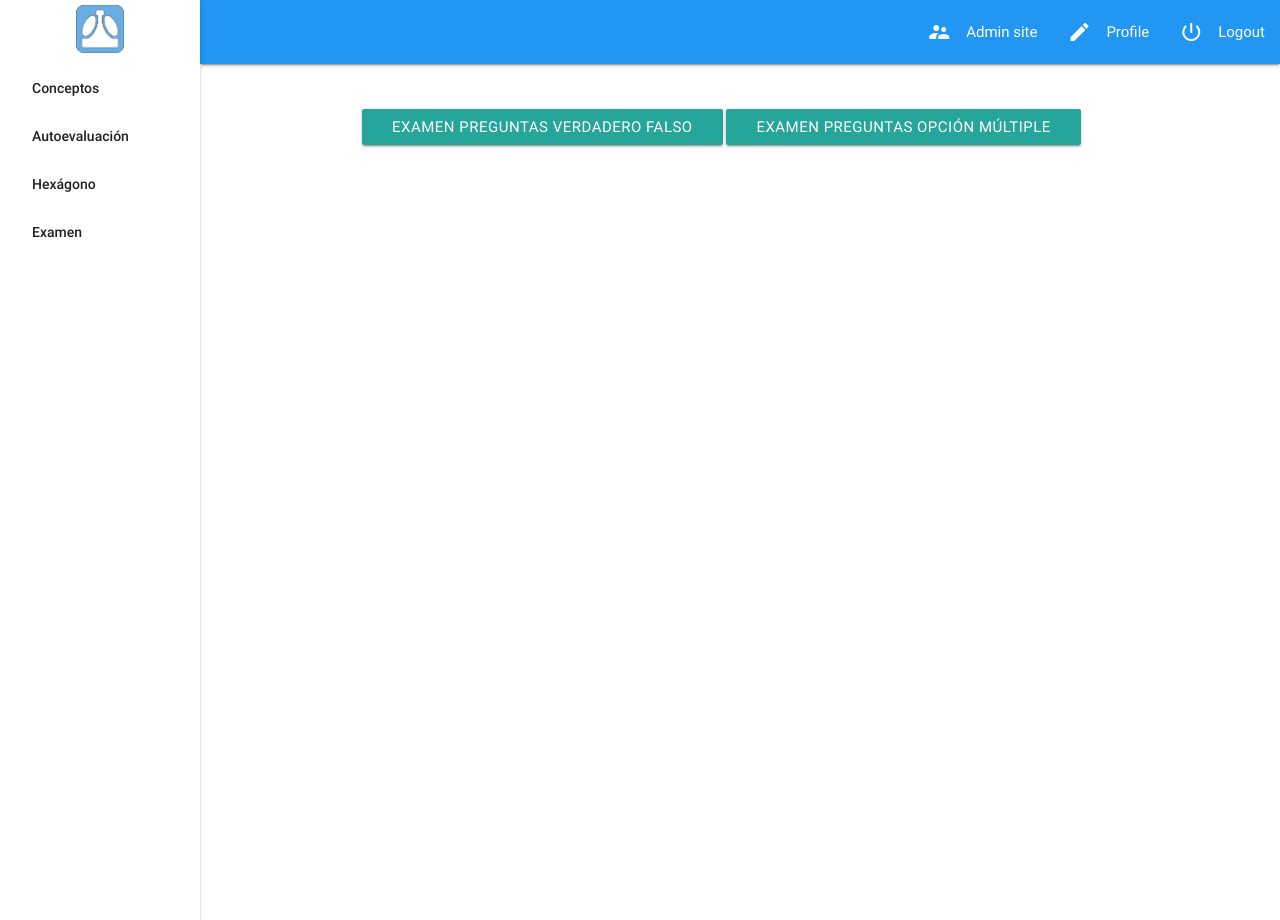
After one commit to rogegg/iOrg2, a Django app: page /question/exam_type in a window 1280 px wide. The commit adds this page. Run offline with Django 3.2, Linux system fonts and the light colour scheme; a user stored in the database is signed in.

Commit message:
fix examen verdadero falso, se añade logo a la navegación lateral y sección de examen en la navegación

```diff
--- a/question/urls.py
+++ b/question/urls.py
@@ -9,5 +9,6 @@ urlpatterns = [
     url(r'vf/single/$', views.single_question, name='vf_single'),
     url(r'opm/single/$', views.single_question, name='opm_single'),
     url(r'vf/question_response$', views.question_response, name='question_response'),
+    url(r'exam_type', views.exam_type, name='exam_type'),
     url(r'vf/exam', views.exam_vf, name='exam_vf'),
 ]
--- a/question/views.py
+++ b/question/views.py
@@ -103,6 +103,10 @@ def question_response(request):
     return render(request, 'question/test_form.html',{"message":"NO POST"})
 
 
+@login_required()
+def exam_type(request):
+    return render(request, 'question/exam_type.html')
+
 
 def generate_exam_vf():
     question_list = Question.objects.filter(type='vf')
@@ -130,12 +134,12 @@ def exam_vf(request):
         response_list = []
         questions_id_list = []
         options_list = []
-        score1 = 0
-        score2 = 0
-        count_ok = 0 #Número de respuestas correctas
-        count_error = 0 #Número de respuestas incorrectas
-        count_no_response = 0 #nÚmero de respuestas sin responder
-        score = 0
+        count_ok = 0            #Número de respuestas correctas
+        count_error = 0         #Número de respuestas incorrectas
+        count_no_response = 0   #nÚmero de respuestas sin responder
+        score = 0               #puntuación total del examen
+        score_ok = 0.5          #puntuación para respuesta correcta
+        score_error = -0.25     #puntuacion para respuesta incorrecta
         for i in range(1,20):
             if(request.POST.get("question-" + str(i) + "-1") == None):
                 break
@@ -145,37 +149,41 @@ def exam_vf(request):
             option_selected_2 = (request.POST.get("option-" + str(question_id_2)))
             #comprobamos si es respuesta que resta, suma o no influye
             if(option_selected_1 == None):
-                score1 = 0
                 count_no_response=count_no_response+1
             elif(Question.objects.get(id=question_id_1).answer == option_selected_1):
-                score1 = 0.25
                 count_ok = count_ok+1
+                score = score + score_ok
             else:
-                score1 = -0.25
                 count_error = count_error+1
+                score = score + score_error
 
             if (option_selected_2 == None):
-                score2 = 0
                 count_no_response = count_no_response + 1
             elif (Question.objects.get(id=question_id_2).answer == option_selected_2):
-                score2 = 0.25
                 count_ok = count_ok + 1
+                score = score + score_ok
             else:
-                score2 = -0.25
                 count_error = count_error + 1
+                score = score + score_error
 
             response_list.append({
                 "question": Question.objects.get(id=question_id_1),
                 "option_selected": option_selected_1,
-                "score": score1
             })
             response_list.append({
                 "question": Question.objects.get(id=question_id_2),
                 "option_selected": option_selected_2,
-                "score": score2
             })
 
-        score = (count_ok*0.25) - (count_error*0.25)
+        # Ponderamos nota sobre 10
+        n_questions = len(response_list)
+        score_t = (score * 10.0) / (n_questions * score_ok)
+
+        print("Número de preguntas -> ", n_questions)
+        print("Score bruto         -> ", score)
+        print("Score sobre 10      -> ", score_t)
+        print("n_questions * score_ok      -> ", n_questions*score_ok)
+
         total_score={
             "count_ok": count_ok,
             "count_error": count_error,
--- a/static/css/style.css
+++ b/static/css/style.css
@@ -10,6 +10,15 @@ footer {
 }
 .lateral-nav-wrapper {
   width: 200px;
+}
+.lateral-nav-wrapper .logo-container {
+  height: 64px;
+  min-height: 64px;
+  padding: 5px;
+}
+.lateral-nav-wrapper .logo-container img {
+  max-width: 100%;
+  max-height: 100%;
 }
 .admin-site-container .settings-button-container .button-description {
   opacity: 0;
--- a/static/less/main.less
+++ b/static/less/main.less
@@ -7,7 +7,18 @@ header,main,footer{
 
 .lateral-nav-wrapper{
     width: 200px;
+    .logo-container{
+        height: 64px;
+        min-height: 64px;
+        padding: 5px;
+        img{
+
+            max-width:100%;
+            max-height:100%;
+        }
+    }
 }
+
 
 .admin-site-container{
     .settings-button-container{
--- a/templates/index.html
+++ b/templates/index.html
@@ -20,7 +20,6 @@
             <div class="nav-wrapper blue">
                 <div class="row">
                     <a href="#" data-activates="nav-mobile" class="button-collapse"><i class="material-icons">menu</i></a>
-                    <div class="col"><a href="#">Logo</a></div>
 
                     <ul class="right">
                     {% if perms.datareader.add_concept %}
@@ -37,10 +36,15 @@
     </header>
 
         <ul id="nav-mobile" class="lateral-nav-wrapper side-nav fixed">
+            <li class="logo-container">
+                <a href="{% url 'index' %}" class="center-align inline">
+                    <img src="{% static 'assets/logo_iOrg.png' %}" alt="logo_iorg" class="center-align">
+                </a>
+            </li>
             <li><a href="{% url 'concept' %}" class="">Conceptos</a></li>
             <li><a href="{% url 'autoevaluacion' %}" class="">Autoevaluación</a></li>
             <li><a href="{% url 'index' %}" class="">Hexágono</a></li>
-            <li><a href="{% url 'exam_vf' %}" class="">Examen</a></li>
+            <li><a href="{% url 'exam_type' %}" class="">Examen</a></li>
         </ul>
 
     <main class="main-container">
--- /dev/null
+++ b/templates/question/exam_type.html
@@ -0,0 +1,8 @@
+
+
+    {% extends 'index.html' %}
+    {% block content %}
+        <br><br>
+        <a href="{% url 'exam_vf' %}" class="waves-effect waves-light btn">Examen Preguntas Verdadero Falso</a>
+        <a href="{% url 'exam_type' %}" class="waves-effect waves-light btn">Examen Preguntas Opción Múltiple</a>
+    {% endblock content %}
```
Also changed, not shown: static/css/main.css (+9 -0 lines), templates/question/exam_vf.html (+10 -7 lines), static/assets/logo_iOrg.png (added).
